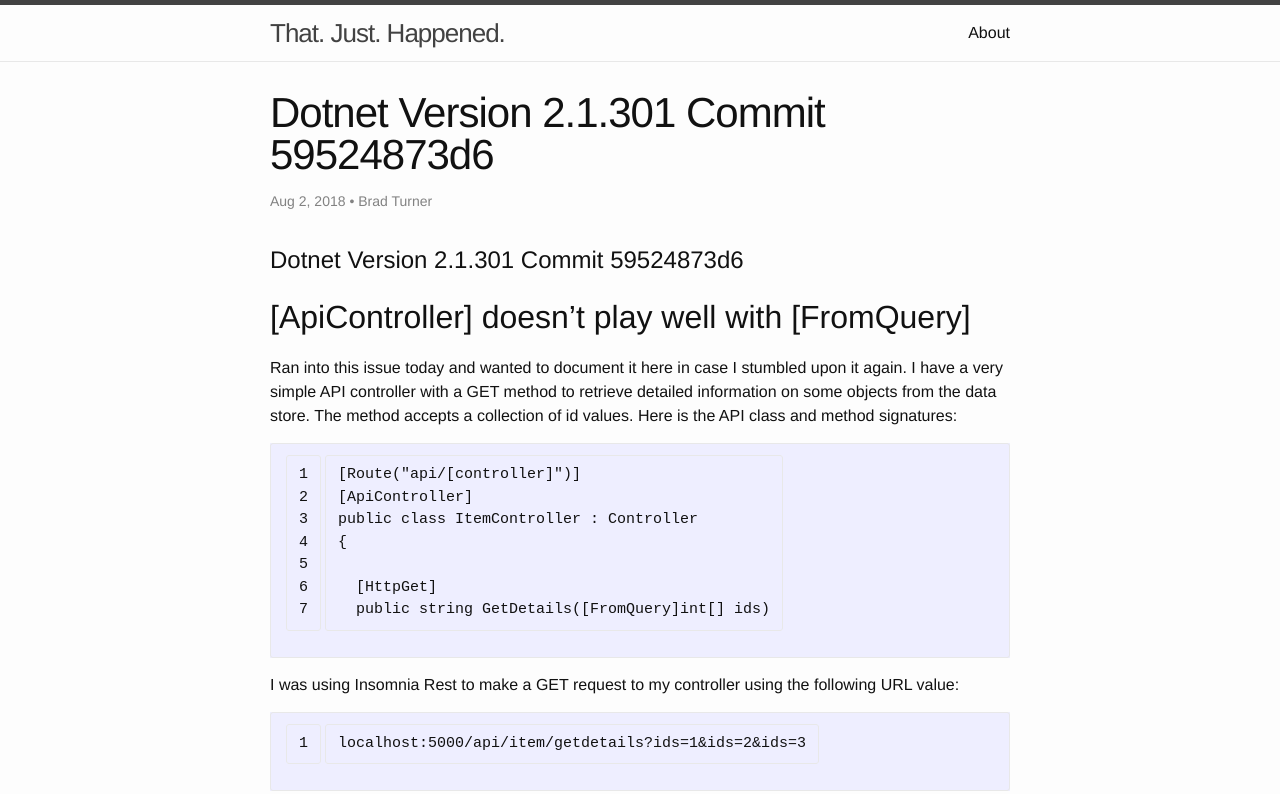
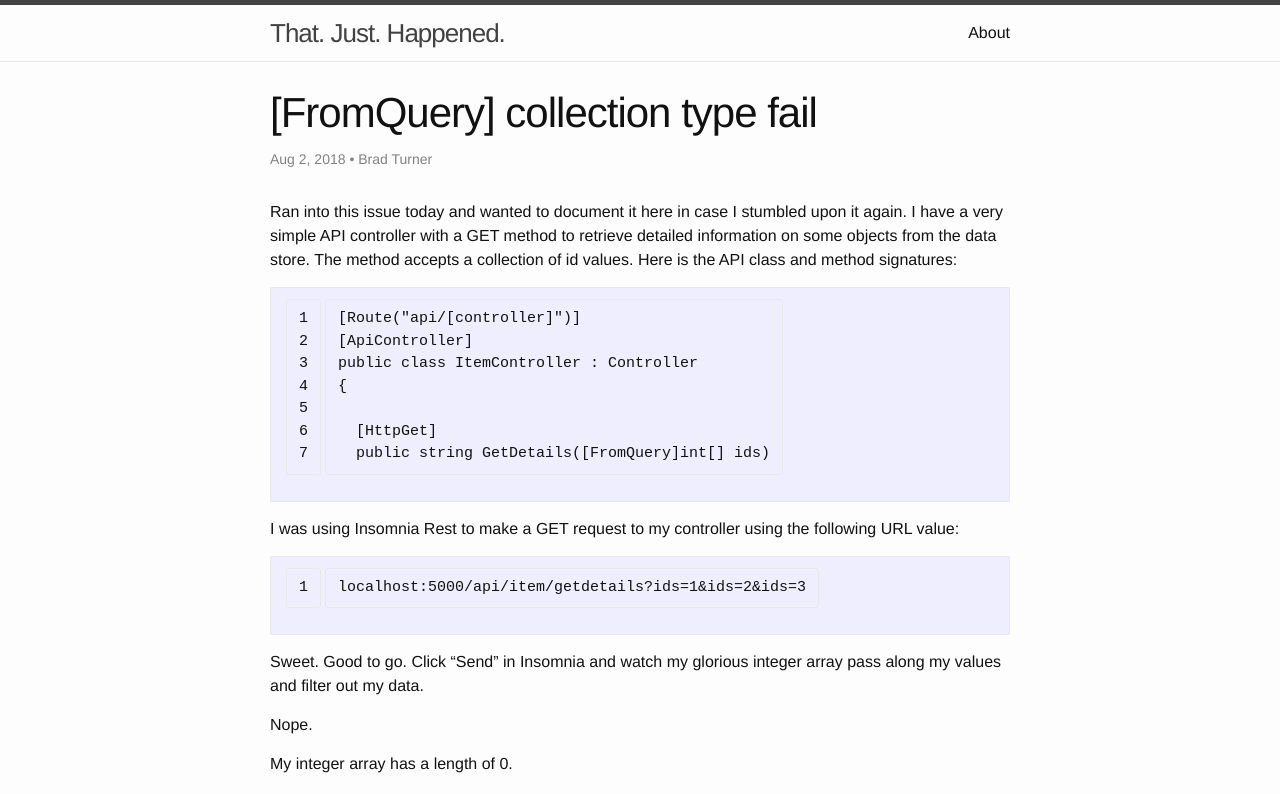
Before and after one commit to brandnameboredom/brandnameboredom.github.io, a Jekyll site: the page built from _posts/2018-08-02-dotnet_api_controller_attribute_gotcha.md, in a window 1280 px wide and 1400 px high. Shown: the top 794 px of the window. Built offline with Jekyll 4.4.1, drawn with Linux system fonts in a browser that asks for light colours; nearby versions of some CDN libraries; some of the changed text lies outside the part shown.

Commit message:
Update 2018-08-02-dotnet_api_controller_attribute_gotcha.md

```diff
--- a/_posts/2018-08-02-dotnet_api_controller_attribute_gotcha.md
+++ b/_posts/2018-08-02-dotnet_api_controller_attribute_gotcha.md
@@ -1,14 +1,10 @@
 ---
 layout: post
-title:  "Dotnet Version 2.1.301 Commit 59524873d6"
+title:  "[FromQuery] collection type fail"
 date:   2018-08-02 12:00:00 -0400
 categories: [dotnetcore, api, attribute, controller, collections]
 author: Brad Turner
 ---
-
-# Dotnet Version 2.1.301 Commit 59524873d6
-
-## [ApiController] doesn't play well with [FromQuery]
 
 Ran into this issue today and wanted to document it here in case I stumbled upon it again.  I have a very simple API controller with a GET method to retrieve detailed information on some objects from the data store.  The method accepts a collection of id values.  Here is the API class and method signatures:
 
```
Also changed, not shown: other parts of _posts/2018-08-02-dotnet_api_controller_attribute_gotcha.md (+4 -0 lines).
